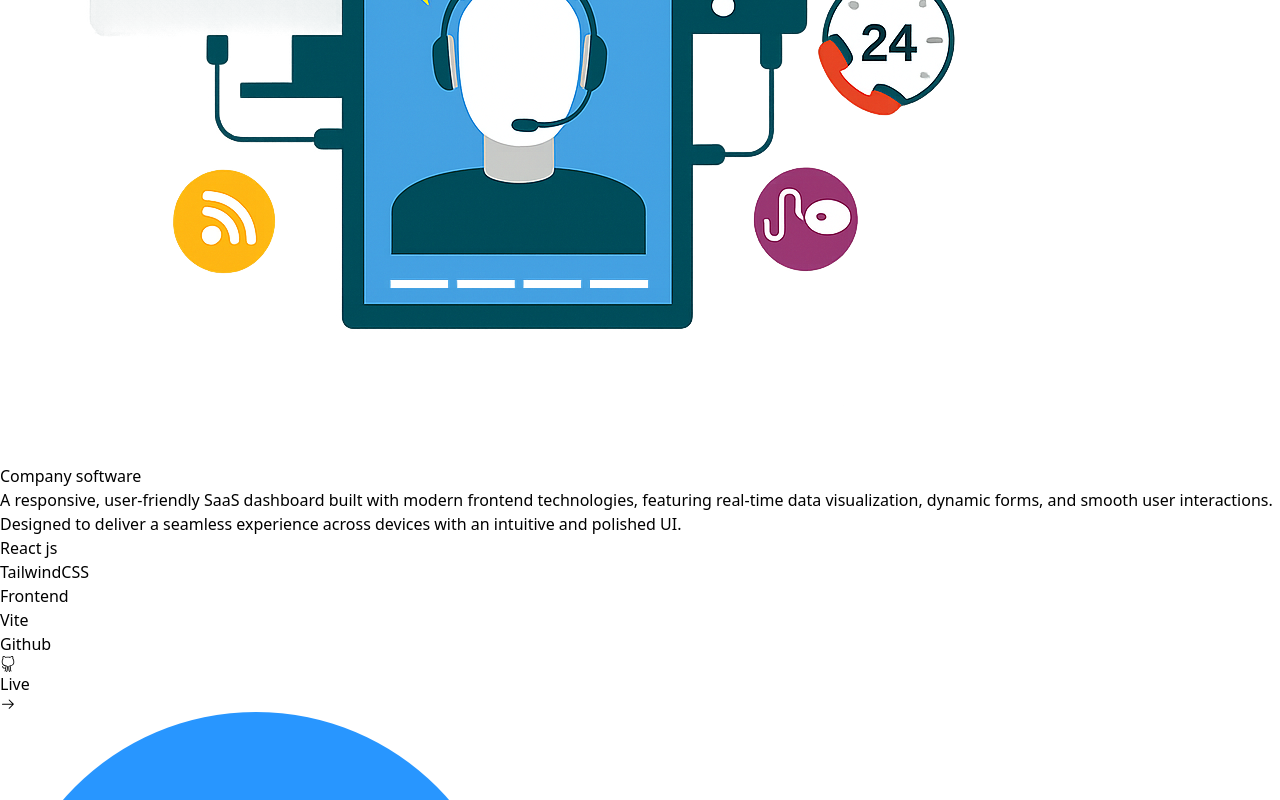
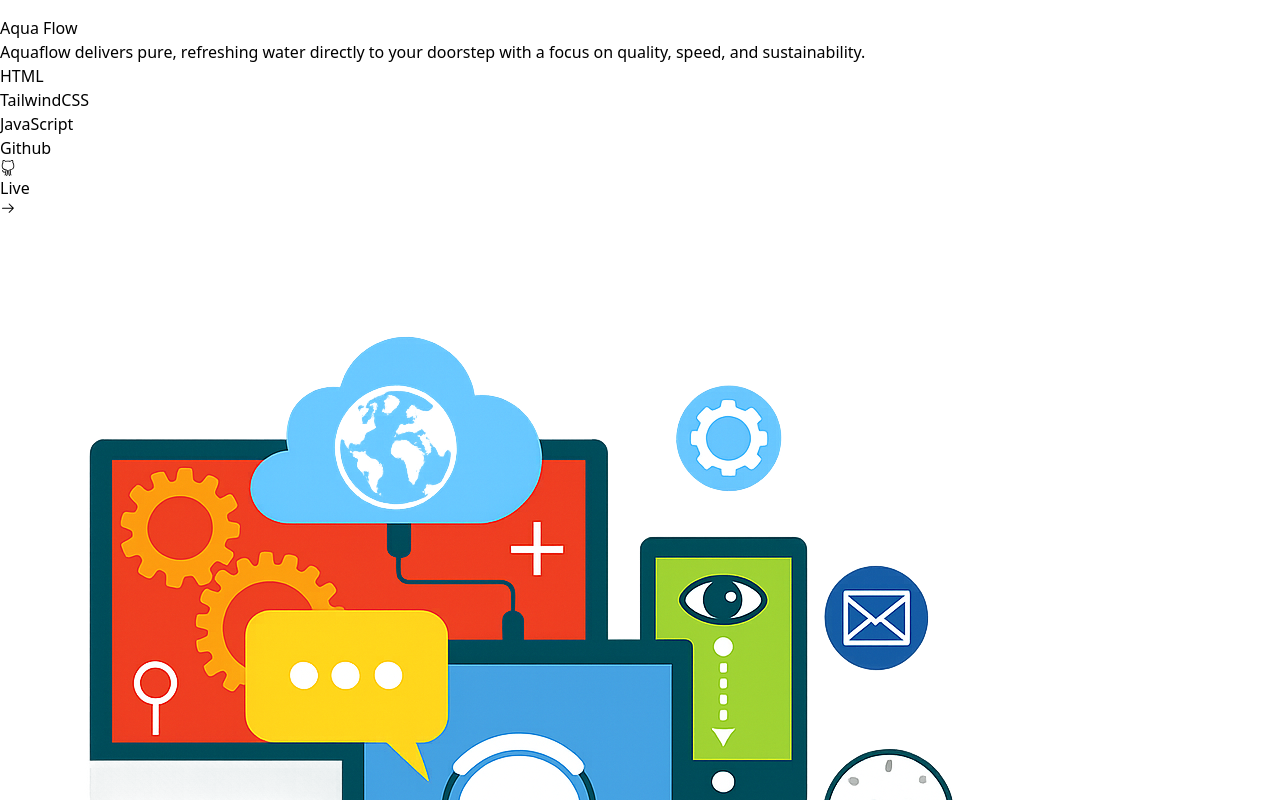
Before and after one commit to Alamgir-Khan-315/Portfolio-2025, a React (Vite) app: page /projects in a window 1280 px wide. Shown: the part 1480-2280 px from the top of the page. Built offline with nearby package versions, Linux system fonts and the light colour scheme.

Commit message:
added new project

```diff
--- a/src/Pages/Project/Projects.jsx
+++ b/src/Pages/Project/Projects.jsx
@@ -5,9 +5,10 @@ import ProjectCard from "./ProjectCard";
 
 const projectsData = [
   { id: 1, logo:'/img/Projects/rock-paper-scissors.png' , name: 'Rock Paper Scissors', description:'A simple interactive game where players choose rock, paper, or scissors to compete against the computer, with instant results and score tracking.', tags: ['HTML', 'CSS', 'JavaScript'], Giticon: <SlSocialGithub /> , Github:'https://github.com/Alamgir-Khan-315/Rock-Paper-Scissor.git' ,  Liveicon: <GoArrowRight/> , Live:'https://rock-paper-scissor-sigma-one.vercel.app/'},
+  { id: 2, logo:'/img/Projects/AquaFlow.png' , name: 'Aqua Flow', description:'Aquaflow delivers pure, refreshing water directly to your doorstep with a focus on quality, speed, and sustainability.', tags: ['HTML', 'TailwindCSS' , 'JavaScript'], Giticon: <SlSocialGithub /> , Github:'https://github.com/Alamgir-Khan-315/AquaFlow.git' ,  Liveicon: <GoArrowRight/> , Live:'https://aqua-flow-pearl.vercel.app/'},
   { id: 2, logo:'/img/Projects/Company.png' , name: 'Company software', description:'A responsive, user-friendly SaaS dashboard built with modern frontend technologies, featuring real-time data visualization, dynamic forms, and smooth user interactions. Designed to deliver a seamless experience across devices with an intuitive and polished UI.', tags: ['React js', 'TailwindCSS', 'Frontend' ,  'Vite'], Giticon: <SlSocialGithub /> , Github:'https://github.com/Alamgir-Khan-315/Company_Web-S-D-.git' ,  Liveicon: <GoArrowRight/> , Live:''},
   { id: 2, logo:'/img/Projects/Logo.png' , name: 'Todo App', description:'A modern, responsive to-do list app with task completion tracking, animated checkmarks, and real-time task counters. Built with React and Tailwind CSS for a clean, mobile-friendly interface.', tags: ['HTML', 'TailwindCSS' , 'JavaScript'], Giticon: <SlSocialGithub /> , Github:'https://github.com/Alamgir-Khan-315/Todo-App.git' ,  Liveicon: <GoArrowRight/> , Live:'https://todo-app-tau-wine-11.vercel.app/'},
-];
+ ];
 
 export default function Projects() {
   return (
```
Also changed, not shown: public/img/Projects/AquaFlow.png (added).
